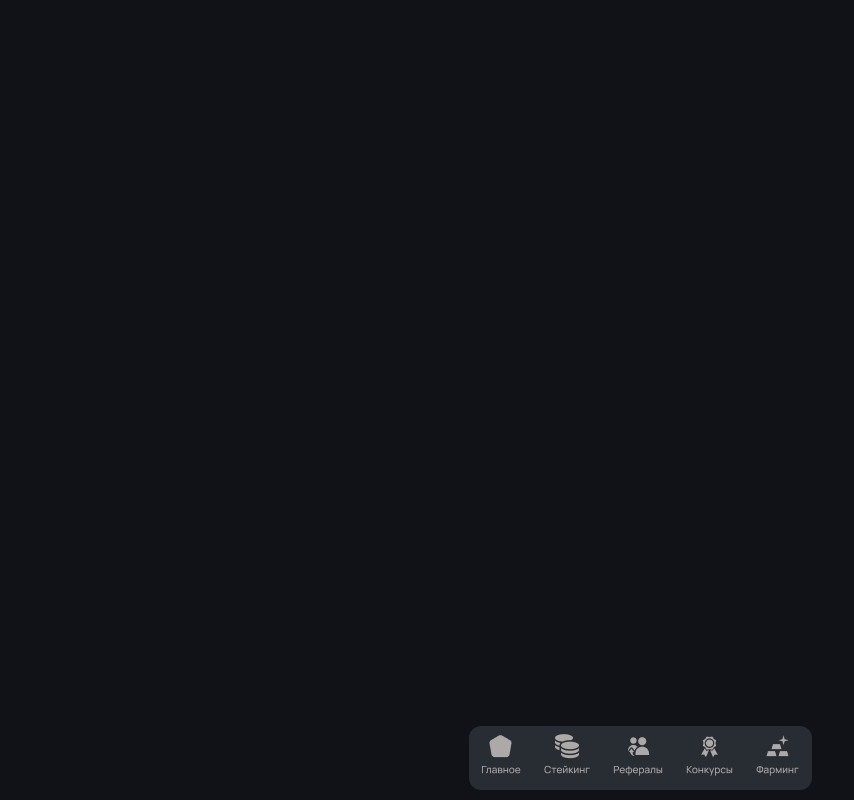
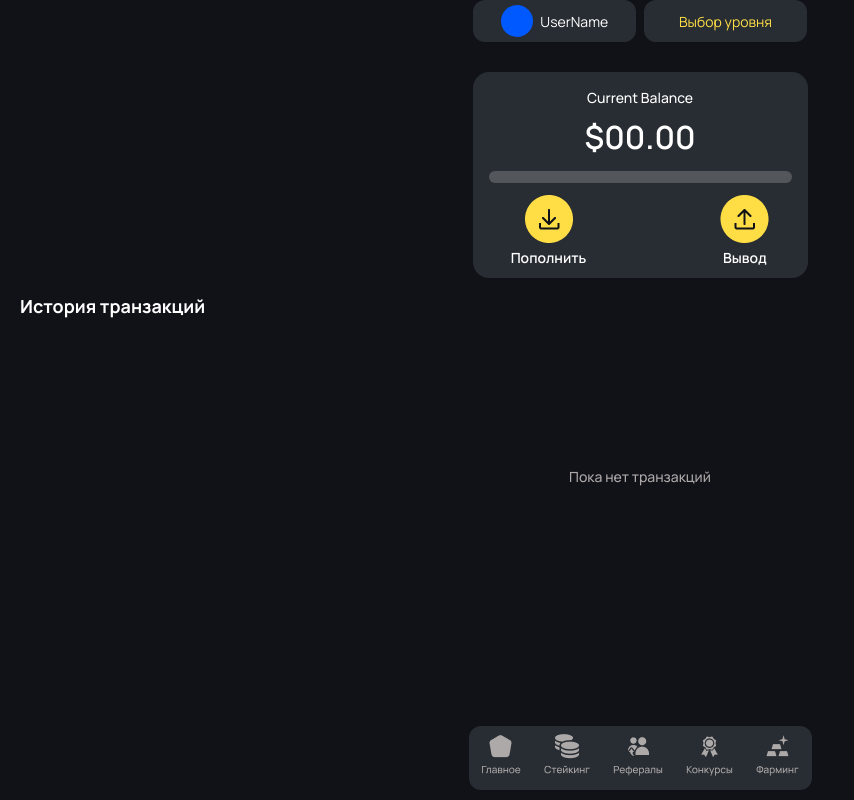
Before and after one commit to geolemon-creator/apexstake, a React (Vite) app: page /staking in a window 1280 px wide. Before the commit this address had no page. Shown: the whole page, without its empty margins (0-854 px from the left). Built offline with nearby package versions, Linux system fonts and the light colour scheme.

Commit message:
Добавлена страница стейкинг

```diff
--- a/src/App.tsx
+++ b/src/App.tsx
@@ -1,6 +1,8 @@
 import { BrowserRouter as Router, Routes, Route } from "react-router-dom";
 import Footer from "./Components/Footer"
 import Home from "./Page/Home"
+import Staking from "./Page/Staking";
+import Referal from "./Page/Referal";
 
 
 function App() {
@@ -9,10 +11,13 @@ function App() {
       <Router>
         <Routes>
           <Route path="/" element={<Home />} />
+          <Route path="/staking" element={<Staking />} />
+          <Route path="/referal" element={<Referal />} />
         </Routes>
+        <Footer />
       </Router>
 
-      <Footer />
+
     </div>
   )
 }
--- a/src/Components/Footer.tsx
+++ b/src/Components/Footer.tsx
@@ -3,15 +3,25 @@ import staking from './../Img/staking.png'
 import store from './../Img/store.png'
 import competitions from './../Img/competitions.png'
 import frens from './../Img/frens (1).png'
+import { NavLink } from 'react-router-dom'
 
 export default function Footer() {
   return (
     <div className='footer-countainer'>
         <ul className='footer-ul'>
+          <NavLink to="/">
             <li className='footer-li'><img src={home} alt="home" /></li>
+          </NavLink>
+
+          <NavLink to="/staking">
             <li className='footer-li'><img src={staking} alt="staking" /></li>
+          </NavLink>
+
+          <NavLink to="/referal">
             <li className='footer-li'><img src={store} alt="store" /></li>
+          </NavLink>
             <li className='footer-li'><img src={competitions} alt="competitions" /></li>
+
             <li className='footer-li'><img src={frens} alt="frens" /></li>
         </ul>
     </div>
--- a/src/Page/Home.tsx
+++ b/src/Page/Home.tsx
@@ -1,3 +1,4 @@
+import { NavLink } from "react-router-dom"
 import box from "./../Img/box.png"
 import coin from "./../Img/coin.png"
 
@@ -56,7 +57,10 @@ export default function Home() {
         </div>
 
         <button className="btn-more">Узнать больше</button>
-        <button className="btn-staking">Открыть staking</button>
+        <NavLink to="/staking">
+            <button className="btn-staking">Открыть стейкинг</button>
+        </NavLink>
+
 
 
     </div>
--- /dev/null
+++ b/src/Page/Referal.tsx
@@ -0,0 +1,8 @@
+
+export default function Referal() {
+  return (
+    <div className='ref-countainer'>
+        <p className='main-title'>Рефералы</p>
+    </div>
+  )
+}
--- /dev/null
+++ b/src/Page/Staking.tsx
@@ -0,0 +1,50 @@
+import deposit from "./../Img/Deposit.png"
+import withdraw from "./../Img/Withdraw.png"
+
+
+export default function Staking() {
+  return (
+    <div className='staking-countainer'>
+
+        <div className="home-top-catlog">
+
+            <div className="home-user">
+                <div className="user-icon"></div>
+                <p className="home-user-p">UserName</p>
+            </div>
+
+            <div className="home-level">
+                <p>Выбор уровня</p>
+            </div>
+
+        </div>
+
+        <div className='stak-balance'>
+
+            <div className='stak-balance-price'>
+                <p className="stak-balance-title">Current Balance</p>
+                <p className="stak-balance-num">$00.00</p>
+            </div>
+
+            <div className='stak-balance-line'></div>
+
+            <div className="stak-btn-div">
+
+                <div className="stak-first-div">
+                    <img src={deposit} alt="desposit" />
+                    <p className="deposit-p">Пополнить</p>
+                </div>
+
+                <div className="stak-first-div">
+                    <img src={withdraw} alt="withdraw" />
+                    <p className="deposit-p">Вывод</p>
+                </div>
+            </div>
+        </div>
+
+        <p className="stak-hist-title">История транзакций</p>
+        <p className="stak-info-p">Пока нет транзакций</p>
+
+    </div>
+  )
+}
--- a/src/index.css
+++ b/src/index.css
@@ -199,8 +199,8 @@ html {
   text-align: center;
   margin: 0 auto;
   display: block;
-  margin-top: 32px;
-  margin-bottom: 19px;
+  margin-top: 28px;
+  margin-bottom: 19.17px;
 }
 
 .footer-countainer {
@@ -238,3 +238,77 @@ html {
   border-radius: 50%;
   background-color: rgb(0, 89, 255);
 }
+
+
+
+
+
+.stak-balance {
+  width: 335px;
+  height: 206px;
+  background-color: #282D33;
+  margin: 0 auto;
+  margin-top: 30px;
+  border-radius: 16px;
+}
+
+.stak-balance-price {
+  text-align: center;
+}
+
+.stak-balance-title {
+  padding-top: 16px;
+  font-size: 14px;
+  font-weight: 500;
+  color: white;
+}
+
+.stak-balance-num {
+  color: white;
+  font-size: 32px;
+  font-weight: 600;
+  margin-top: 8px;
+  margin-bottom: 12px;
+}
+
+.stak-balance-line {
+  width: 303px;
+  height: 12px;
+  background-color: #FFFFFF33;
+  display: flex;
+  margin: 0 auto;
+  border-radius: 96.33px;
+}
+
+.stak-btn-div {
+  display: flex;
+  justify-content: center;
+  gap: 134px;
+  margin-top: 12px;
+}
+
+.stak-first-div {
+  text-align: center;
+}
+
+.deposit-p {
+  font-size: 14px;
+  color: white;
+  font-weight: 600;
+}
+
+.stak-hist-title {
+  color: white;
+  font-size: 18px;
+  font-weight: 700;
+  margin-left: 20px;
+  margin-top: 16px;
+}
+
+.stak-info-p {
+  text-align: center;
+  color: #ADA9A9;
+  font-size: 14px;
+  font-weight: 500;
+  margin-top: 149px;
+}
```
Also changed, not shown: src/Img/Deposit.png (added), src/Img/Withdraw.png (added).
